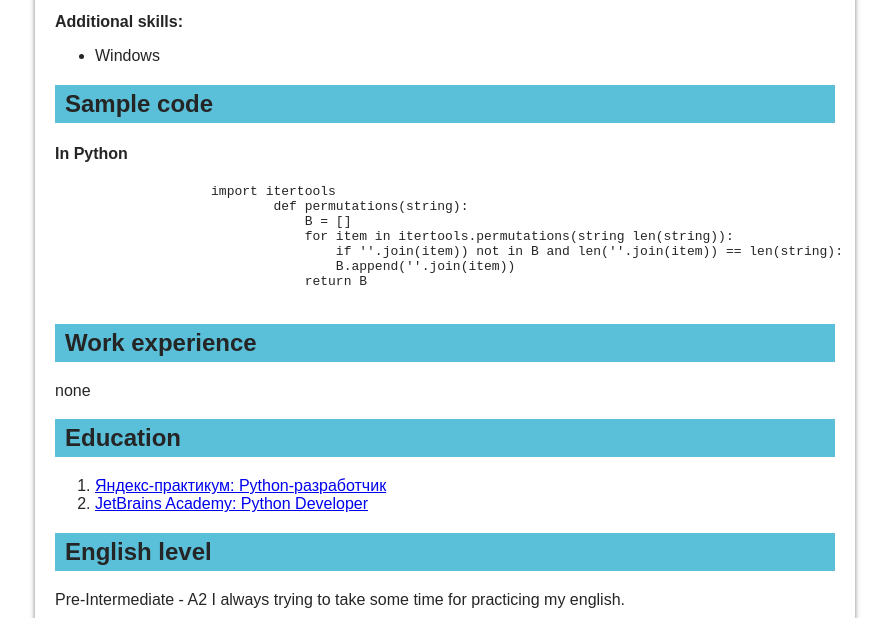
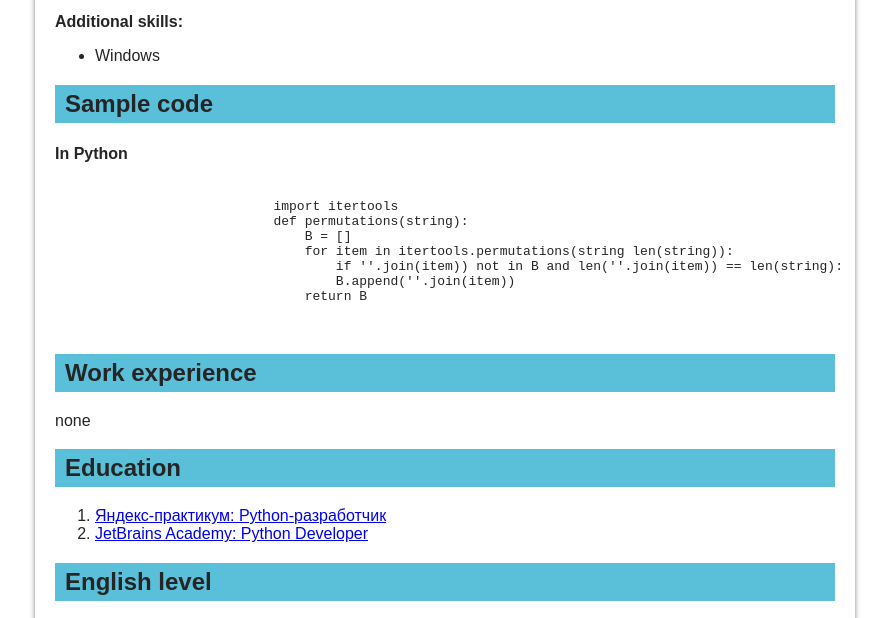
Before and after one commit to Karandash85/rsschool-cv, a plain HTML site: page index.html in a window 1280 px wide. Shown: the part 1097-1715 px from the top of the page, without its empty margins (195-1084 px from the left). Drawn offline with nearby package versions, Linux system fonts and the light colour scheme.

Commit message:
feat: style update

```diff
--- a/index.html
+++ b/index.html
@@ -6,6 +6,9 @@
     <meta name="viewport" content="width=device-width, initial-scale=1.0">
     <title>Document</title>
     <link rel="stylesheet" href="style.css" type="text/css"/>
+    <link rel="stylesheet"
+    href="//cdnjs.cloudflare.com/ajax/libs/highlight.js/11.2.0/styles/default.min.css">
+    <script src="//cdnjs.cloudflare.com/ajax/libs/highlight.js/11.2.0/highlight.min.js"></script>
 </head>
 
 <body class="content">
@@ -74,13 +77,15 @@
                     <h4>In Python</h4>
                 </p>
                     <pre>
-                    import itertools
+                        <code class="html">
+                            import itertools
                             def permutations(string):
                                 B = []
                                 for item in itertools.permutations(string len(string)):
                                     if ''.join(item)) not in B and len(''.join(item)) == len(string):
                                     B.append(''.join(item))
                                 return B
+                        </code>
                     </pre>
             </section>
             <section class="work_experience">
@@ -98,7 +103,7 @@
             </section>
             <section class="english_level">
                 <h2 id="english_level">English level</h2>
-                <p>Pre-Intermediate - A2 I always trying to take some time for practicing my english.</p>
+                <p>Pre-Intermediate - A2. <br> I always trying to take some time for practicing my english.</p>
             </section>
 
         </main>
--- a/style.css
+++ b/style.css
@@ -125,3 +125,7 @@ figcaption {
     outline: none;
     transition: 0.2s;
 }
+
+code {
+    align-content: flex-start;
+}
```
